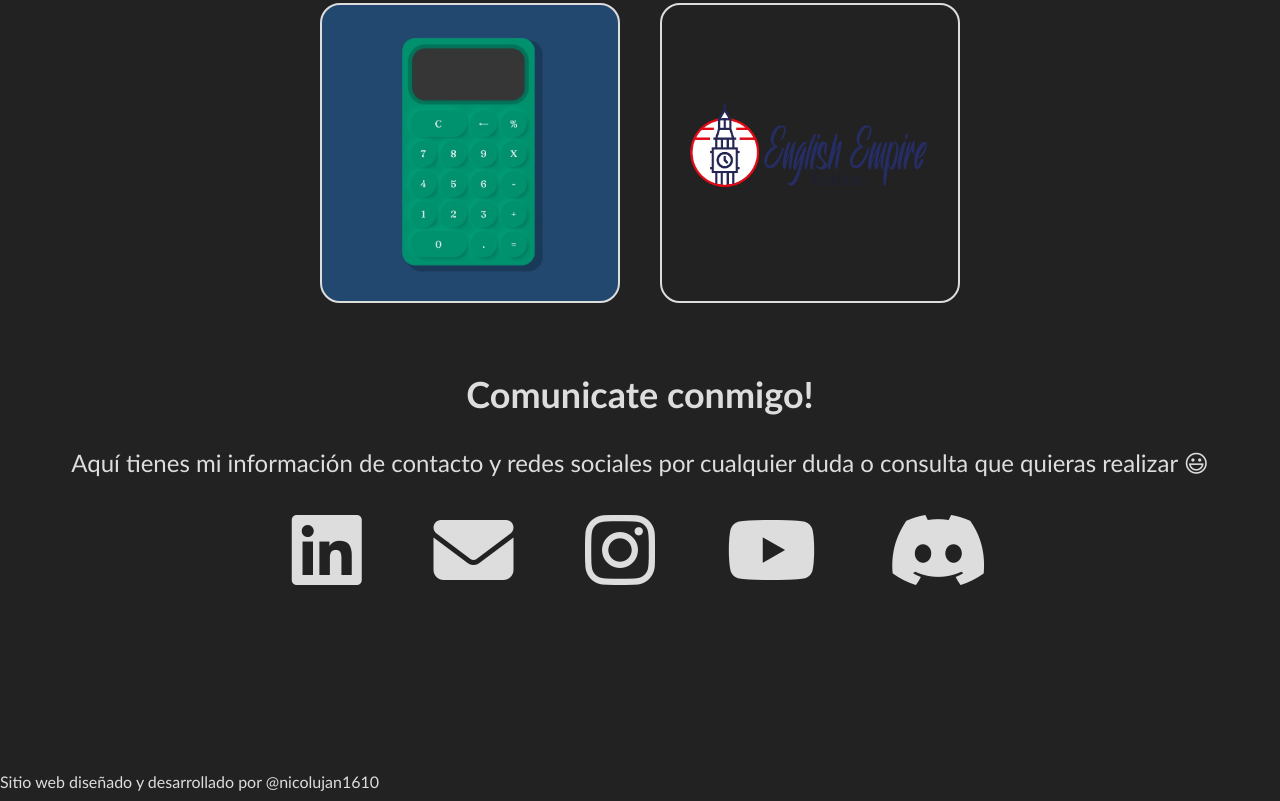
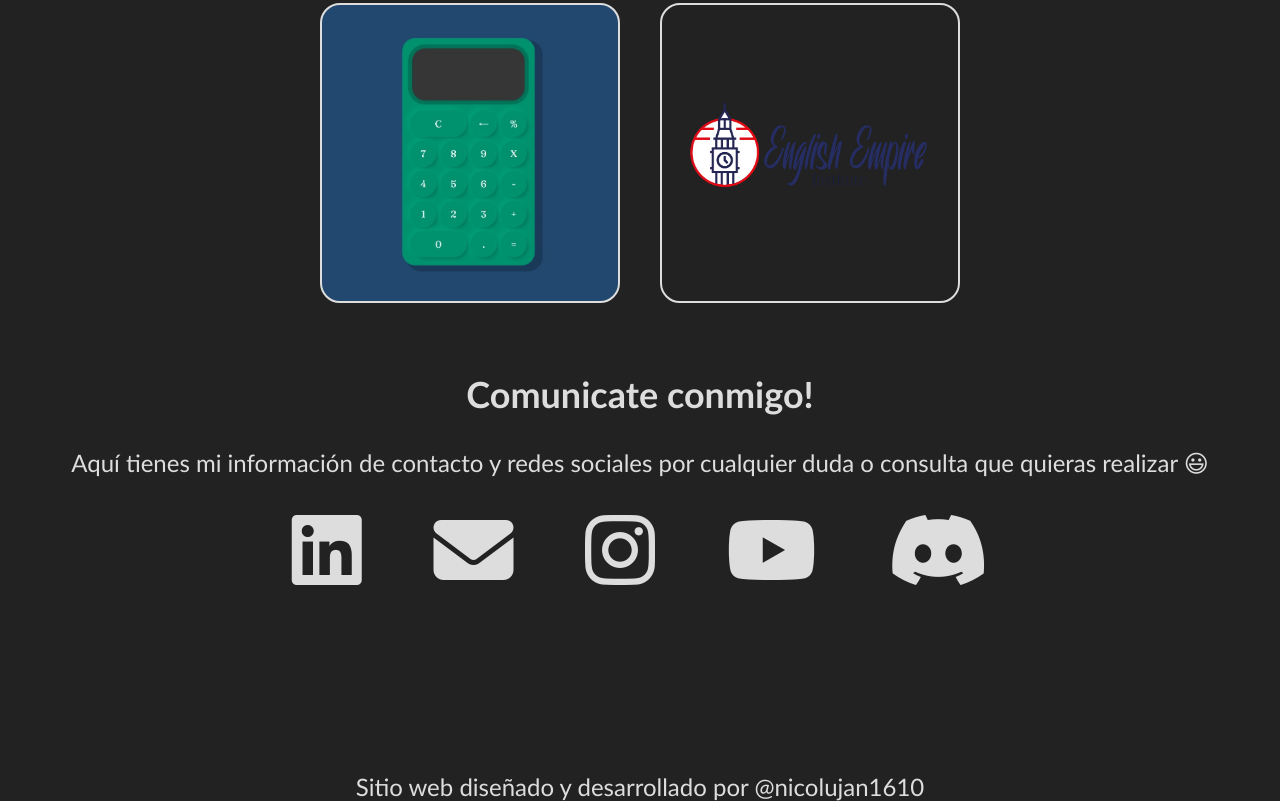
Before and after one commit to nicolujan1610/nicolujan1610.github.io, a plain HTML site: page index.html in a window 1280 px wide. Shown: the part 1252-2053 px from the top of the page. Drawn offline with Linux system fonts and the light colour scheme.

Commit message:
Footer terminado, sitio terminado :D

```diff
--- a/style.css
+++ b/style.css
@@ -235,3 +235,9 @@ a:hover{
 }
 
 /* ---Footer--- */
+
+footer{
+  display: flex;
+  justify-content: center;
+  font-size: 24px;
+}
```
